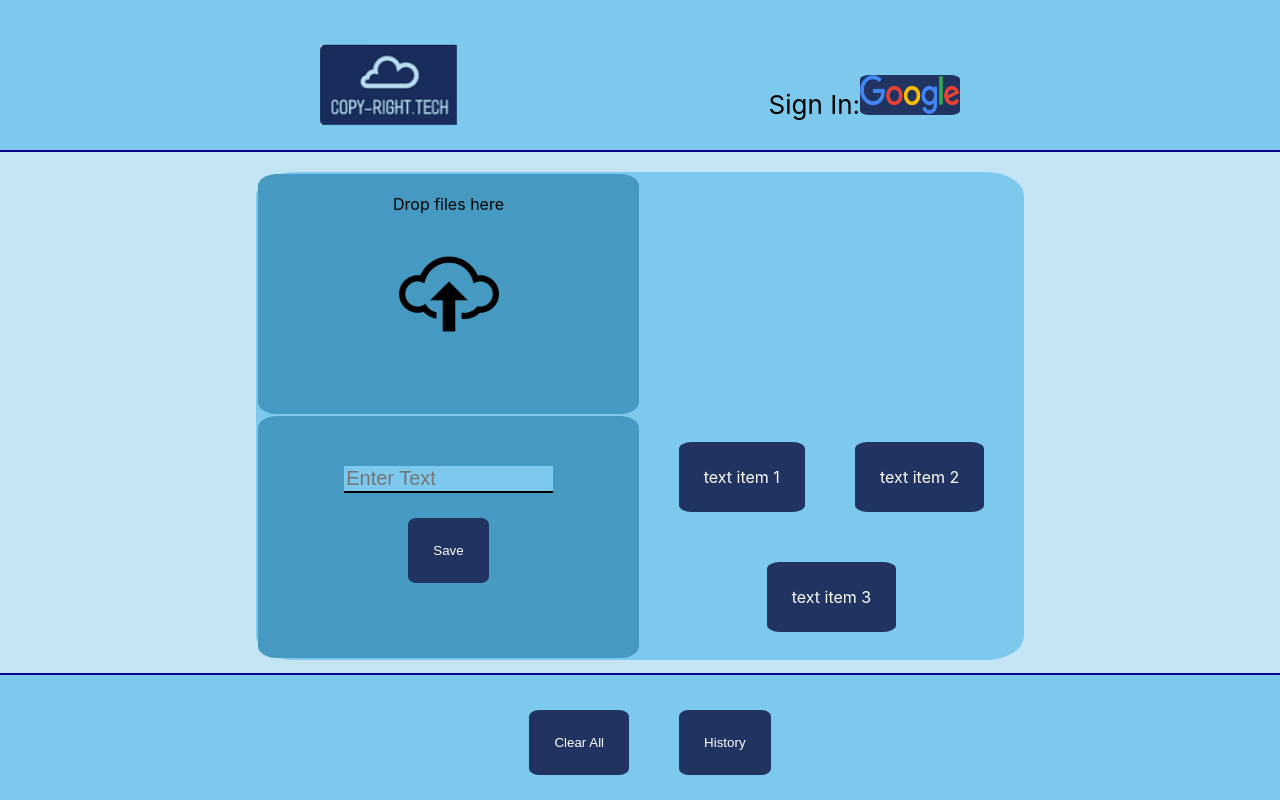
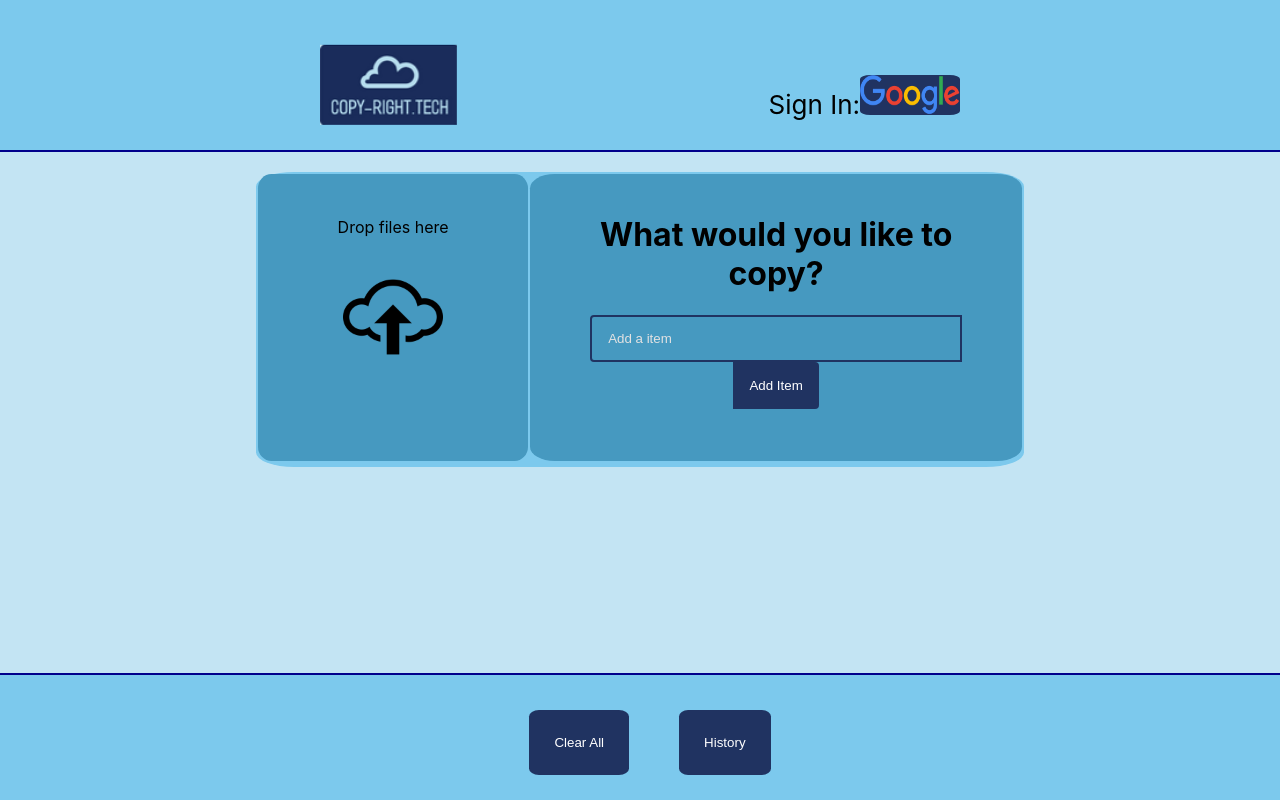
Before and after one commit to Ameer-Mushani/copy-right, a React (Create React App) app: page / in a window 1280 px wide. Built offline with nearby package versions, Linux system fonts and the light colour scheme.

Commit message:
react update

```diff
--- a/package.json
+++ b/package.json
@@ -6,8 +6,11 @@
     "@testing-library/jest-dom": "^5.16.4",
     "@testing-library/react": "^13.2.0",
     "@testing-library/user-event": "^13.5.0",
+    "framer-motion": "^6.3.3",
     "react": "^18.1.0",
     "react-dom": "^18.1.0",
+    "react-dropzone": "^14.2.1",
+    "react-icons": "^4.3.1",
     "react-scripts": "5.0.1",
     "web-vitals": "^2.1.4"
   },
--- a/src/App.css
+++ b/src/App.css
@@ -158,3 +158,78 @@ table>tr>td{
     transform: translateY(-30px)
   }
 }
+
+
+
+.item-app {
+  display: flex;
+  flex-direction: column;
+  justify-content: start;
+  width: 520px;
+  min-height: 600px;
+  background: #161a2b;
+  text-align: center;
+  margin: 128px auto;
+  border-radius: 10px;
+  padding-bottom: 32px;
+}
+
+.complete {
+  text-decoration: line-through;
+  opacity: 0.4;
+}
+
+.item-form {
+  margin-bottom: 32px;
+}
+.item-container {
+  display: flex;
+  flex-direction: row;
+  position: relative;
+}
+
+.item-input {
+  padding: 14px 32px 14px 16px;
+  border-radius: 4px 0 0 4px;
+  border: 2px solid #203361;
+  outline: none;
+  width: 320px;
+  background: transparent;
+  color: #fff;
+}
+
+.item-input::placeholder {
+  color: #e2e2e2;
+}
+
+.item-button {
+  padding: 16px;
+  border: none;
+  border-radius: 0 4px 4px 0;
+  cursor: pointer;
+  outline: none;
+  background-color: #203361;
+  color: #fff;
+  text-transform: capitalize;
+}
+
+.item-row {
+  display: flex;
+  justify-content: space-between;
+  align-items: center;
+  margin: 4px auto;
+  color: #fff;
+  background: linear-gradient(
+    90deg,
+    rgba(255, 118, 20, 1) 0%,
+    rgba(255, 84, 17, 1) 100%
+  );
+
+  padding: 16px;
+  border-radius: 5px;
+  width: 90%;
+}
+
+.item-row:nth-child(n) {
+  background: #203361;
+}
--- a/src/App.js
+++ b/src/App.js
@@ -3,6 +3,10 @@ import { useDropzone } from "react-dropzone"
 import { motion} from "framer-motion"
 import "./App.css"
 import logo from './logo.png';
+
+
+//react form
+import List from './components/List'
 
 function App() {
   const [files, setFiles] = useState([])
@@ -52,17 +56,15 @@ function App() {
         Drop files here
       </motion.div>
           </td>
-          <td><div id = "fileList">{images}</div></td>
+          <td class = "inputSide">
+          <List/>
+          </td>
         </tr>
             <tr>
-              <td class = "inputSide"><input id = "inputField" placeHolder = "Enter Text" value = ""></input>      <motion.button  whileHover={{ scale: 1.1 }} whileTap={{ scale: 0.9 }}className = "Tile">Save</motion.button>
+              <td>
+              <div id = "fileList">{images}</div>
 </td>
                 <td>
-                <div id = "textDiv">
-            <CreateTile data = "text item 1"/>
-            <CreateTile data = "text item 2"/>
-            <CreateTile data = "text item 3"/>
-            </div>
                 </td>
               </tr>
               </table>
@@ -92,7 +94,6 @@ async function paste() {
 
 function CreateTile(props){
   return <motion.div hover whileHover={{scale:1.2}} className = "Tile" >{props.data}</motion.div>
-
  // return <input  className = "Tile" value = {props.data} onClick={() => {navigator.clipboard.writeText(this.innerHTML)}}></input>
 }
 /*
--- /dev/null
+++ b/src/components/Item.js
@@ -0,0 +1,46 @@
+import React, { useState } from 'react';
+import ItemForm from './ItemForm';
+import { RiCloseCircleLine } from 'react-icons/ri';
+import { TiEdit } from 'react-icons/ti';
+
+const Items = ({ items, completeItems, removeItem, updateItem }) => {
+  const [edit, setEdit] = useState({
+    id: null,
+    value: ''
+  });
+
+  const submitUpdate = value => {
+    updateItem(edit.id, value);
+    setEdit({
+      id: null,
+      value: ''
+    });
+  };
+
+  if (edit.id) {
+    return <ItemForm edit={edit} onSubmit={submitUpdate} />;
+  }
+
+  return items.map((item, index) => (
+    <div
+      className={item.isComplete ? 'item-row complete' : 'item-row'}
+      key={index}
+    >
+      <div key={item.id} onClick={() => completeItems(item.id)}>
+        {item.text}
+      </div>
+      <div className='icons'>
+        <RiCloseCircleLine
+          onClick={() => removeItem(item.id)}
+          className='delete-icon'
+        />
+        <TiEdit
+          onClick={() => setEdit({ id: item.id, value: item.text })}
+          className='edit-icon'
+        />
+      </div>
+    </div>
+  ));
+};
+
+export default Items;
--- /dev/null
+++ b/src/components/ItemForm.js
@@ -0,0 +1,61 @@
+import React, { useState, useEffect, useRef } from 'react';
+
+function ItemForm(props) {
+  const [input, setInput] = useState(props.edit ? props.edit.value : '');
+
+  const inputRef = useRef(null);
+
+  useEffect(() => {
+    inputRef.current.focus();
+  });
+
+  const handleChange = e => {
+    setInput(e.target.value);
+  };
+
+  const handleSubmit = e => {
+    e.preventDefault();
+
+    props.onSubmit({
+      id: Math.floor(Math.random() * 10000),
+      text: input
+    });
+    setInput('');
+  };
+
+  return (
+    <form onSubmit={handleSubmit} className='item-form'>
+      {props.edit ? (
+        <>
+          <input
+            placeholder='Update your item'
+            value={input}
+            onChange={handleChange}
+            name='text'
+            ref={inputRef}
+            className='item-input edit'
+          />
+          <button onClick={handleSubmit} className='item-button edit'>
+            Update
+          </button>
+        </>
+      ) : (
+        <>
+          <input
+            placeholder='Add a item'
+            value={input}
+            onChange={handleChange}
+            name='text'
+            className='item-input'
+            ref={inputRef}
+          />
+          <button onClick={handleSubmit} className='item-button'>
+            Add item
+          </button>
+        </>
+      )}
+    </form>
+  );
+}
+
+export default ItemForm;
--- /dev/null
+++ b/src/components/List.js
@@ -0,0 +1,57 @@
+import React, { useState } from 'react';
+import ItemForm from './ItemForm';
+import Item from './Item';
+
+function ItemList() {
+  const [items, setItems] = useState([]);
+
+  const addItem = item => {
+    if (!item.text || /^\s*$/.test(item.text)) {
+      return;
+    }
+
+    const newItems = [item, ...items];
+
+    setItems(newItems);
+    console.log(...items);
+  };
+
+  const updateItem = (itemId, newValue) => {
+    if (!newValue.text || /^\s*$/.test(newValue.text)) {
+      return;
+    }
+
+    setItems(prev => prev.map(item => (item.id === itemId ? newValue : item)));
+  };
+
+  const removeItem = id => {
+    const removedArr = [...items].filter(item => item.id !== id);
+
+    setItems(removedArr);
+  };
+
+  const completeItem = id => {
+    let updatedItem = items.map(item => {
+      if (item.id === id) {
+        item.isComplete = !item.isComplete;
+      }
+      return item;
+    });
+    setItems(updatedItem);
+  };
+
+  return (
+    <>
+      <h1>What would you like to copy?</h1>
+      <ItemForm onSubmit={addItem} />
+      <Item
+        items={items}
+        completeItem={completeItem}
+        removeItem={removeItem}
+        updateItem={updateItem}
+      />
+    </>
+  );
+}
+
+export default ItemList;
```
Also changed, not shown: 1 other file (tests, documents, lock files or other folders).
